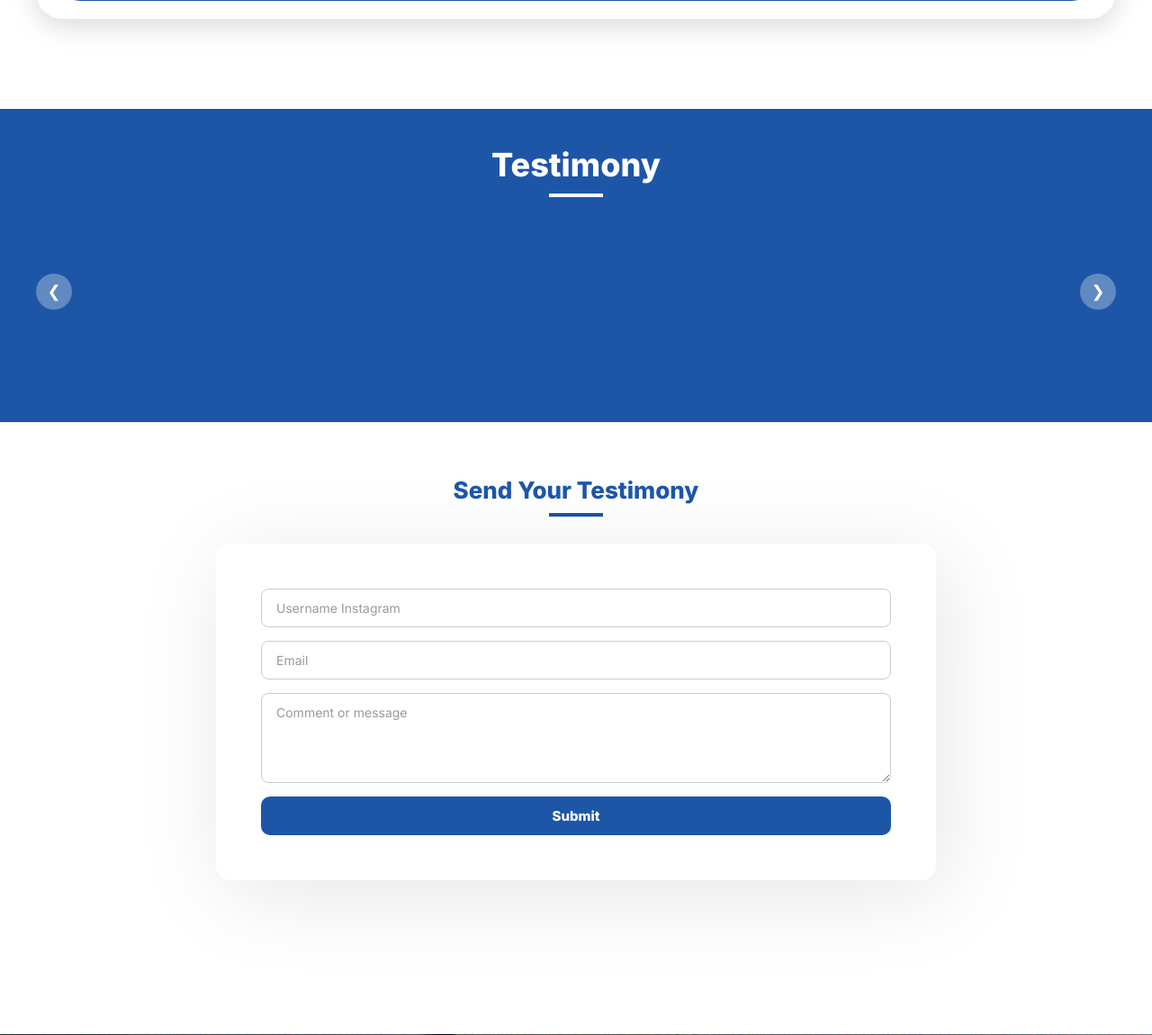
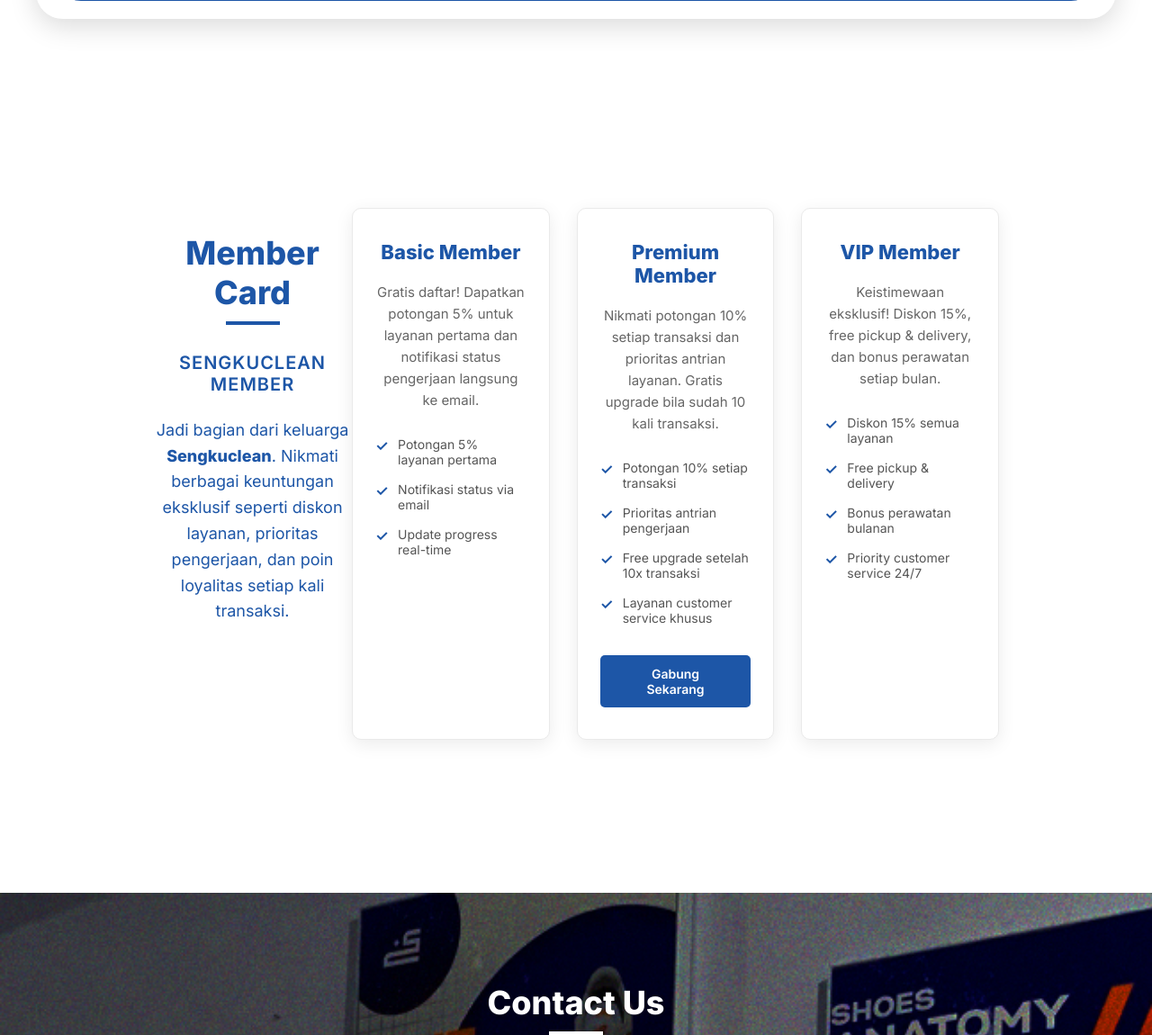
Before and after one commit to Noxamics/projeks3, a PHP site: page / in a window 1280 px wide. Shown: the part 4332-5482 px from the top of the page at 90% size. Run offline with PHP 8.4, Linux system fonts and the light colour scheme.

Commit message:
member index

```diff
--- a/css/style.css
+++ b/css/style.css
@@ -39,11 +41,12 @@ header.scrolled {
    CONTAINER
 ============================= */
 .container {
+  display: flex;
+  align-items: center;
+  justify-content: space-between;
+  max-width: 1200px;
   margin: 0 auto;
-  display: flex;
-  justify-content: space-between;
-  align-items: center;
-  gap: 50px;
+  padding: 10px 30px;
 }
 
 /* =============================
@@ -694,112 +699,213 @@ header.scrolled .login-btn a:hover {
 }
 
 /* =============================
-   SECTION: TESTIMONI
+   MEMBER SECTION
 ============================= */
-
-.testimoni-section {
-  width: 100%;
-  background-color: #1d56a7;
-  color: white;
+.member-section {
+  padding: 80px 20px;
+  max-width: 1200px;
+  margin: auto;
   text-align: center;
-  padding: 40px 20px;
-  margin: 0;
-  box-sizing: border-box;
-  margin-top: 100px;
+  margin-top: 80px;
+  margin-bottom: 80px;
 }
 
-.testimoni-wrapper {
+.member-section .container {
+  max-width: 1000px;
+  margin: 0 auto;
+}
+
+.member-header {
+  margin-bottom: 60px;
+}
+
+.member-section h2 {
+  font-size: 36px;
+  margin-bottom: 10px;
+  color: #1d56a7;
+  font-weight: 700;
+  text-align: center;
+}
+
+.member-section h3 {
+  font-size: 20px;
+  margin-bottom: 25px;
+  color: #1d56a7;
+  font-weight: 600;
+  text-align: center;
+  letter-spacing: 1px;
+}
+
+.member-section .desc {
+  line-height: 1.6;
+  font-size: 18px;
+  color: #1d56a7;
+  text-align: center;
   max-width: 800px;
   margin: 0 auto;
 }
 
-.testimoni-title {
-  font-size: 36px;
-  margin-bottom: 10px;
-  color: #fff;
-  font-weight: 700;
-  text-align: center;
+.member-tiers {
+  display: grid;
+  grid-template-columns: repeat(3, 1fr);
+  gap: 30px;
+  margin-top: 40px;
 }
 
-.garis-bawah {
-  width: 60px;
-  height: 4px;
-  background-color: #fff;
-  margin: 0 auto 30px;
+.member-tier {
+  background: white;
+  padding: 35px 25px;
+  border-radius: 10px;
+  text-align: center;
+  box-shadow: 0 5px 20px rgba(0, 0, 0, 0.08);
+  border: 1px solid #eaeaea;
+  transition: all 0.3s ease;
+  display: flex;
+  flex-direction: column;
+  height: 100%;
 }
 
-.testimoni-container {
-  position: relative; /* penting agar navigasi absolut mengacu ke sini */
-  display: flex;
-  align-items: center;
-  justify-content: center;
-  padding: 20px 0;
-  min-height: 150px; /* agar tombol tidak tumpang tindih */
+.member-tier:hover {
+  transform: translateY(-5px);
+  box-shadow: 0 10px 30px rgba(0, 0, 0, 0.12);
 }
 
-.testimoni-isi {
-  max-width: 600px;
-  padding: 0 20px;
+.member-tier h4 {
+  font-size: 22px;
+  color: #1d56a7;
+  margin-bottom: 20px;
+  font-weight: 700;
 }
 
-.kutipan {
-  font-size: 20px;
-  font-weight: 500;
-  color: white;
+.member-tier p {
+  font-size: 15px;
+  color: #666;
+  line-height: 1.6;
+  margin-bottom: 20px;
+  flex-grow: 0;
 }
 
-.pengirim {
-  margin-top: 10px;
-  color: #c5b487;
-  font-weight: 500;
+.member-tier ul {
+  list-style: none;
+  padding: 0;
+  margin: 0 0 25px 0;
+  text-align: left;
+  flex-grow: 1;
 }
 
-.navigasi-kiri,
-.navigasi-kanan {
-  position: absolute;
-  top: 50%;
-  transform: translateY(-50%);
-  background-color: rgba(255, 255, 255, 0.3);
-  border: none;
-  border-radius: 50%;
-  width: 40px;
-  height: 40px;
-  font-size: 18px;
-  color: white;
-  cursor: pointer;
-  transition: background-color 0.3s ease;
+.member-tier li {
+  padding: 8px 0;
+  font-size: 14px;
+  color: #555;
+  position: relative;
+  padding-left: 25px;
 }
 
-.navigasi-kiri {
-  left: -200px;
+.member-tier li:before {
+  content: "✓";
+  position: absolute;
+  left: 0;
+  color: #1d56a7;
+  font-weight: bold;
+  font-size: 16px;
 }
 
-.navigasi-kanan {
-  right: -200px;
+.member-btn {
+  display: inline-block;
+  background: #1d56a7;
+  color: white;
+  padding: 12px 30px;
+  border-radius: 5px;
+  text-decoration: none;
+  font-weight: 600;
+  font-size: 14px;
+  transition: all 0.3s ease;
+  border: none;
+  margin-top: auto;
+  width: 100%;
 }
 
-.navigasi-kiri:hover,
-.navigasi-kanan:hover {
-  background-color: rgba(255, 255, 255, 0.5);
+.member-btn:hover {
+  background: #164280;
+  transform: translateY(-2px);
+  box-shadow: 0 5px 15px rgba(0, 0, 0, 0.2);
 }
 
-.titik-indikator {
-  margin-top: 30px;
+/* Responsive Design */
+@media (max-width: 1024px) {
+  .member-tiers {
+    grid-template-columns: repeat(2, 1fr);
+    gap: 25px;
+  }
 }
 
-.titik-indikator span {
-  height: 10px;
-  width: 10px;
-  margin: 0 4px;
-  background-color: #888;
-  border-radius: 50%;
-  display: inline-block;
-  cursor: pointer;
+@media (max-width: 768px) {
+  .member-section {
+    padding: 60px 20px;
+    margin-top: 60px;
+    margin-bottom: 60px;
+  }
+
+  .member-header {
+    margin-bottom: 40px;
+  }
+
+  .member-section h2 {
+    font-size: 32px;
+  }
+
+  .member-section h3 {
+    font-size: 18px;
+  }
+
+  .member-tiers {
+    grid-template-columns: 1fr;
+    max-width: 500px;
+    margin-left: auto;
+    margin-right: auto;
+    gap: 20px;
+  }
+
+  .member-tier {
+    padding: 30px 25px;
+  }
 }
 
-.titik-indikator span.aktif {
-  background-color: #fff;
+@media (max-width: 480px) {
+  .member-section {
+    padding: 50px 15px;
+  }
+
+  .member-section h2 {
+    font-size: 28px;
+  }
+
+  .member-section h3 {
+    font-size: 16px;
+  }
+
+  .member-section .desc {
+    font-size: 16px;
+  }
+
+  .member-tier {
+    padding: 25px 20px;
+  }
+
+  .member-tier h4 {
+    font-size: 20px;
+  }
+
+  .member-tier p {
+    font-size: 14px;
+  }
+
+  .member-tier li {
+    font-size: 13px;
+  }
 }
+
+
 
 /* =============================
    SECTION: FORM
--- a/partials/header-lp.php
+++ b/partials/header-lp.php
@@ -26,7 +26,7 @@
         <a href="#karyawan">EMPLOYEE</a>
         <a href="#catalog">SERVICE</a>
         <a href="#care">CARE</a>
-        <a href="#testimony">TESTIMONY</a>
+        <a href="#member">MEMBER</a>
         <a href="#contact">CONTACT</a>
         <a href="status.php">CLEANING STATUS</a>
         <a href="catalog.php">CATALOG</a>
--- a/public/index.php
+++ b/public/index.php
@@ -284,36 +284,55 @@ include_once "../partials/header-lp.php";
   </div>
 </div>
 
-<section class="testimoni-section" id="testimony">
-  <div class="testimoni-wrapper">
-    <h2 class="testimoni-title">Testimony</h2>
-    <div class="garis-bawah"></div>
-
-    <div class="testimoni-container">
-      <button class="navigasi-kiri">&#10094;</button>
-
-      <div class="testimoni-isi" id="isiTestimoni"></div>
-
-      <button class="navigasi-kanan">&#10095;</button>
+<!-- ====== MEMBER SECTION ====== -->
+<section class="member-section" id="member">
+  <div class="container">
+    <div class="member-header">
+      <h2>Member Card</h2>
+      <div class="divider"></div>
+      <h3>SENGKUCLEAN MEMBER</h3>
+      <p class="desc">
+        Jadi bagian dari keluarga <strong>Sengkuclean</strong>. Nikmati berbagai keuntungan eksklusif seperti diskon layanan, prioritas pengerjaan, dan poin loyalitas setiap kali transaksi.
+      </p>
     </div>
 
-    <div class="titik-indikator" id="titikIndikator"></div>
+    <div class="member-tiers">
+      <div class="member-tier">
+        <h4>Basic Member</h4>
+        <p>Gratis daftar! Dapatkan potongan 5% untuk layanan pertama dan notifikasi status pengerjaan langsung ke email.</p>
+        <ul>
+          <li>Potongan 5% layanan pertama</li>
+          <li>Notifikasi status via email</li>
+          <li>Update progress real-time</li>
+        </ul>
+      </div>
+
+      <div class="member-tier">
+        <h4>Premium Member</h4>
+        <p>Nikmati potongan 10% setiap transaksi dan prioritas antrian layanan. Gratis upgrade bila sudah 10 kali transaksi.</p>
+        <ul>
+          <li>Potongan 10% setiap transaksi</li>
+          <li>Prioritas antrian pengerjaan</li>
+          <li>Free upgrade setelah 10x transaksi</li>
+          <li>Layanan customer service khusus</li>
+        </ul>
+        <a href="#" class="member-btn">Gabung Sekarang</a>
+      </div>
+
+      <div class="member-tier">
+        <h4>VIP Member</h4>
+        <p>Keistimewaan eksklusif! Diskon 15%, free pickup & delivery, dan bonus perawatan setiap bulan.</p>
+        <ul>
+          <li>Diskon 15% semua layanan</li>
+          <li>Free pickup & delivery</li>
+          <li>Bonus perawatan bulanan</li>
+          <li>Priority customer service 24/7</li>
+        </ul>
+      </div>
+    </div>
   </div>
 </section>
 
-<section class="form-section">
-  <h2 class="form-title">Send Your Testimony</h2>
-  <div class="divider"></div>
-
-  <div class="send-wrapper">
-    <form id="formTestimoni">
-      <input type="text" name="name" placeholder="Username Instagram" required />
-      <input type="email" name="email" placeholder="Email" required />
-      <textarea name="message" placeholder="Comment or message" required></textarea>
-      <button type="submit">Submit</button>
-    </form>
-  </div>
-</section>
 
 <section class="contact-section" id="contact">
   <h2>Contact Us</h2>
```
Also changed, not shown: other parts of css/style.css (+20 -16 lines), admin/dashboard.php (+102 -8 lines), css/dashboard.css (added, +162 -0 lines).
